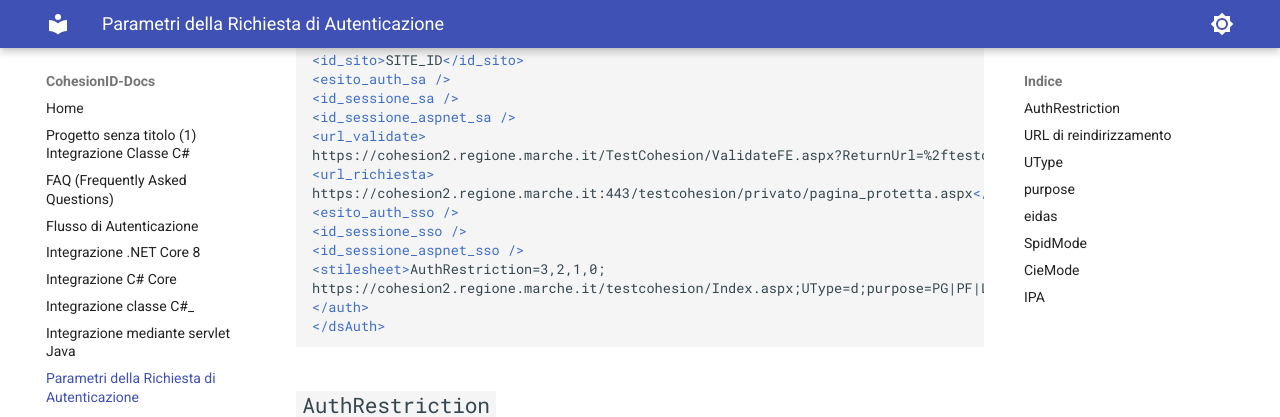
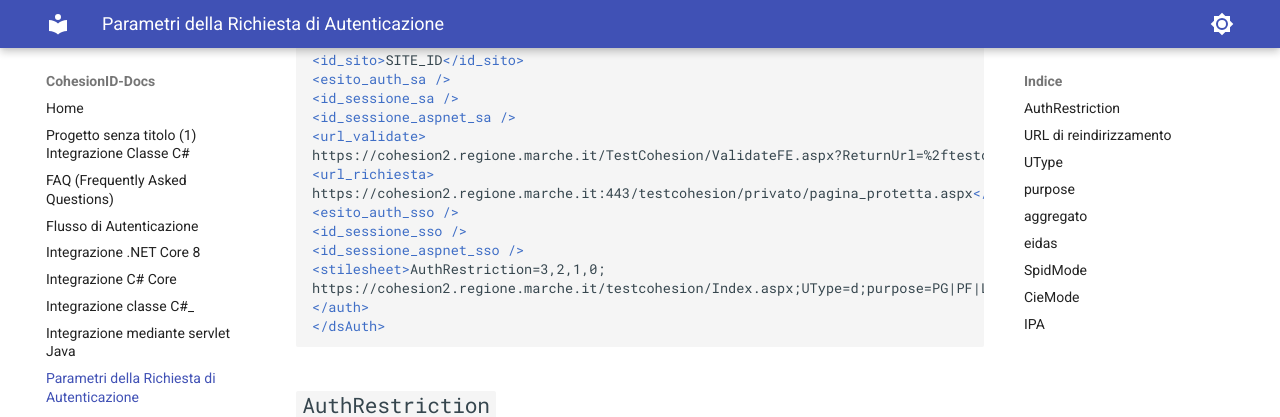
Before and after one commit to DarisCappelletti/CohesionID-Docs, an MkDocs documentation site: the page built from docs/Parametri-della-Richiesta-di-Autenticazione.md, in a window 1280 px wide and 900 px high, scrolled down 367 px. Shown: the top 417 px of the window. Built offline with MkDocs 1.6.1 and Material for MkDocs 9.7.7, drawn with Linux system fonts in a browser that asks for light colours; part of the change alters nothing that is shown; some of the changed text lies outside the part shown.

Commit message:
Update wiki files

```diff
--- a/docs/Parametri-della-Richiesta-di-Autenticazione.md
+++ b/docs/Parametri-della-Richiesta-di-Autenticazione.md
@@ -19,7 +19,7 @@ https://cohesion2.regione.marche.it:443/testcohesion/privato/pagina_protetta.asp
 <id_sessione_sso />
 <id_sessione_aspnet_sso />
 <stilesheet>AuthRestriction=3,2,1,0;
-https://cohesion2.regione.marche.it/testcohesion/Index.aspx;UType=d;purpose=PG|PF|LP;eidas=3;SpidMode=OIDC;CieMode=OIDC;IPA=c_000</stilesheet>
+https://cohesion2.regione.marche.it/testcohesion/Index.aspx;UType=d;purpose=PG|PF|LP;aggregato=1;eidas=3;SpidMode=OIDC;CieMode=OIDC;IPA=c_000</stilesheet>
 </auth>
 </dsAuth>
 
@@ -66,6 +66,9 @@ Ad esempio, impostando il parametro come `purpose=PG` Cohesion consentirà l'acc
 
 Per la lista completa dei gestori di Identità Digitali che supportano le tipologie PG e LP, si prega di consultare il seguente link: https://www.agid.gov.it/it/piattaforme/spid
 
+## `aggregato`
+Se si è federati in modalità aggregata, sarà necessario inserire il parametro `aggregato=1`
+
 ## `eidas`
 Abilita il login tramite il nodo italiano eIDAS specificandone il livello di autenticazione (1,2,3).
 
```
Also changed, not shown: site/Parametri-della-Richiesta-di-Autenticazione/index.html, 1 other file.
